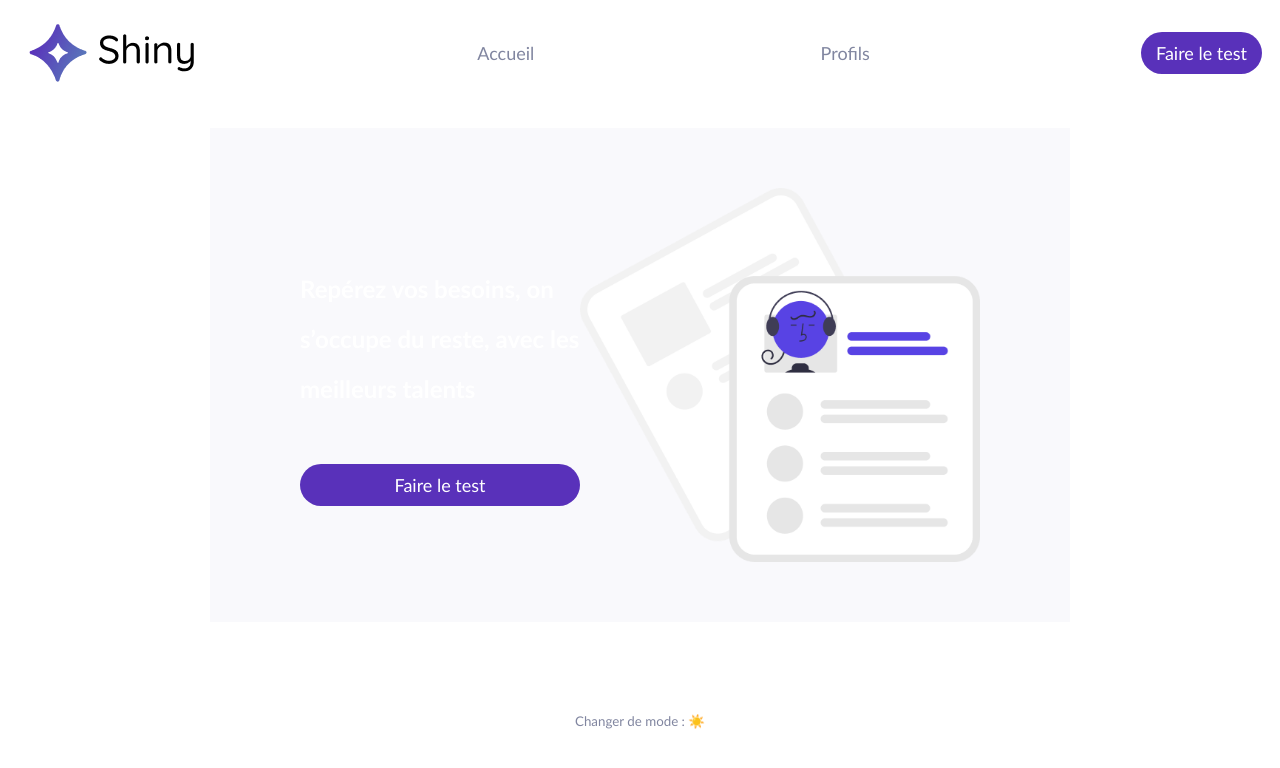
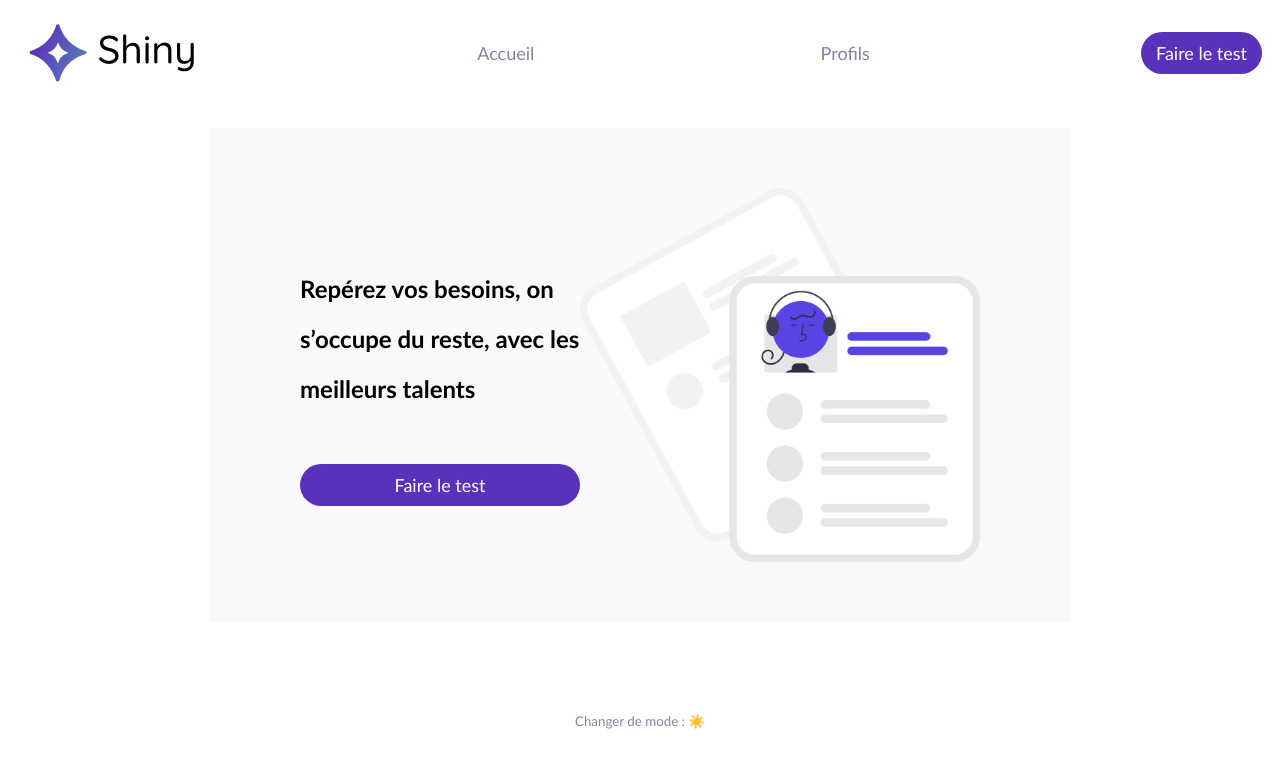
Before and after one commit to Freanne/shiny-agency, a React (Create React App) app: page / in a window 1280 px wide. Shown: the top 768 px of the page. Built offline with nearby package versions, Linux system fonts and the light colour scheme.

Commit message:
modify color

```diff
--- a/src/pages/Home/index.jsx
+++ b/src/pages/Home/index.jsx
@@ -80,7 +80,7 @@ function Home() {
   return (
     <HomeWrapper theme={theme}>
       <HomerContainer theme={theme}>
-        <LeftCol>
+        <LeftCol theme={theme}>
           <StyledTitle>
             Repérez vos besoins, on s’occupe du reste, avec les meilleurs
             talents
```
